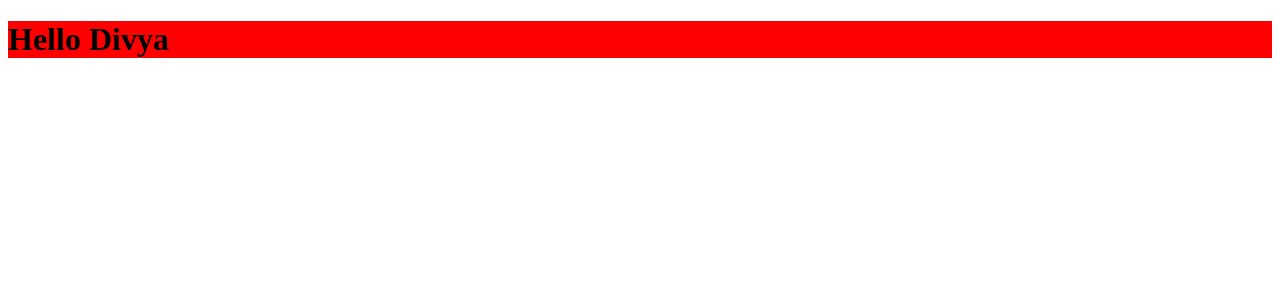
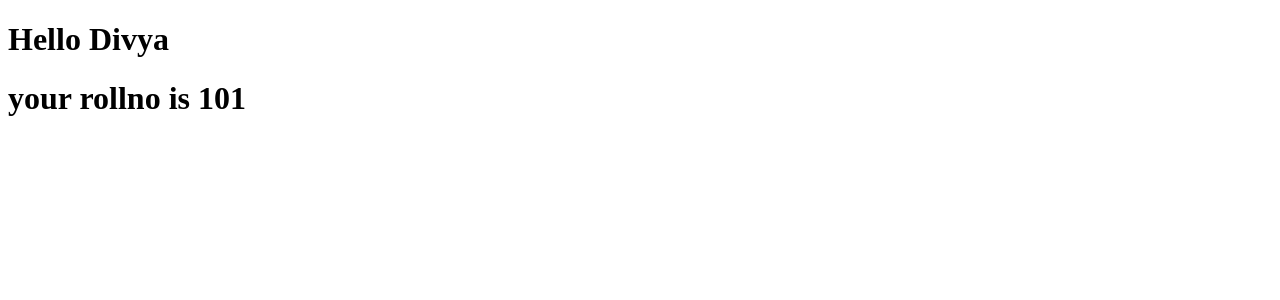
Before and after one commit to divyaIndur123/MyApp, a React (Create React App) app: page / in a window 1280 px wide. Shown: the top 300 px of the page. Built offline with nearby package versions, Linux system fonts and the light colour scheme.

Commit message:
functional componet with dynamic props value

```diff
--- a/src/App.css
+++ /dev/null
@@ -1,4 +0,0 @@
-.bg{
-
-    background-color: red;
-}
--- a/src/App.js
+++ b/src/App.js
@@ -1,5 +1,11 @@
 import React from 'react';
-import './App.css';
-const el=<h1 className='bg'>Hello Divya</h1>
+const Student = props =>{
+    return(
+        <div>
+            <h1>Hello {props.name}</h1>
+            <h1>your rollno is  {props.roll}</h1>
+        </div>
+    );
+}
 
-export default el;
+export default Student;
--- a/src/index.js
+++ b/src/index.js
@@ -1,6 +1,6 @@
+import React from 'react';
 import ReactDOM from 'react-dom';
-
-import el from './App';
+import Student from './App';
 
 
-ReactDOM.render(el,document.getElementById('root'));
+ReactDOM.render(<Student name="Divya" roll="101"/>,document.getElementById('root'));
```
